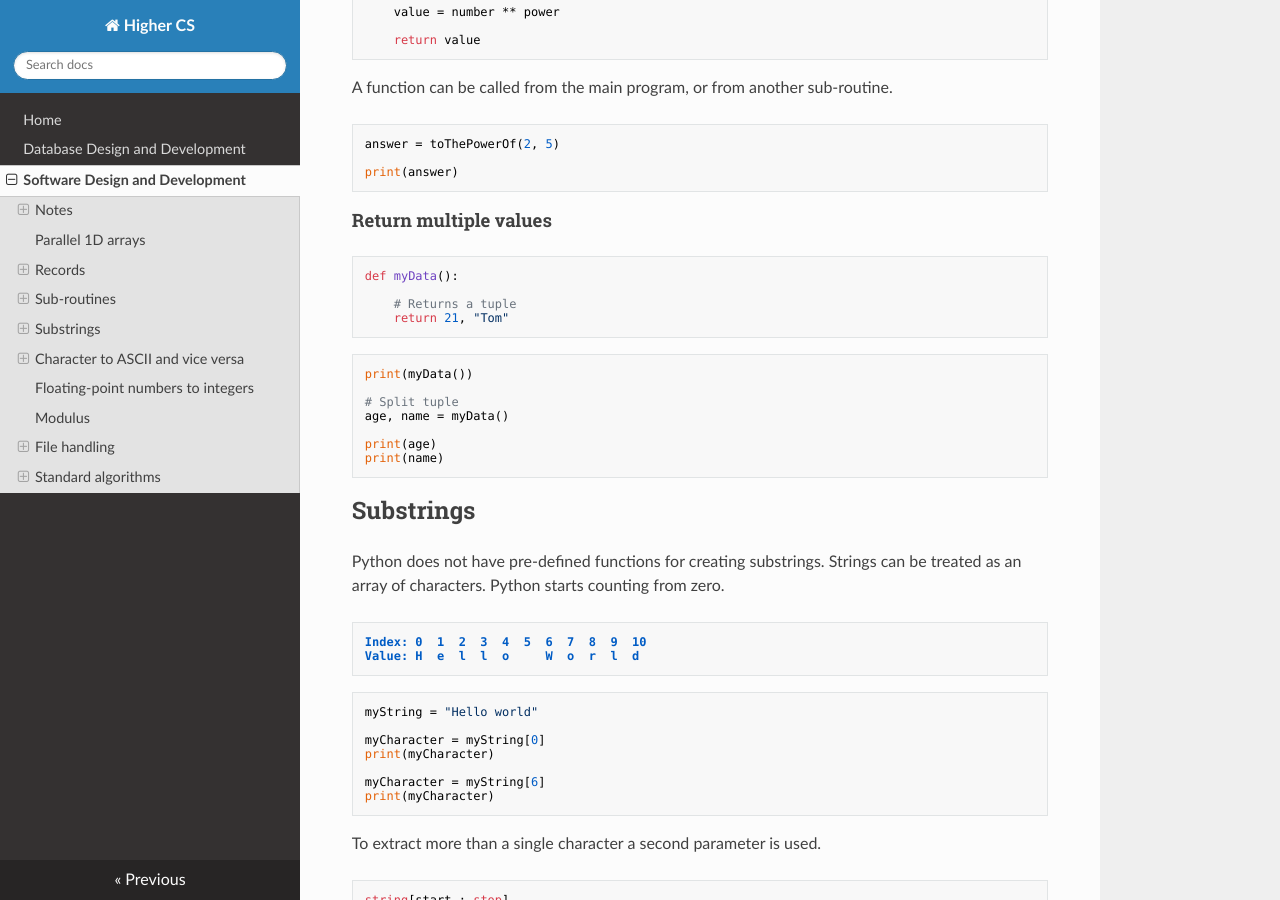
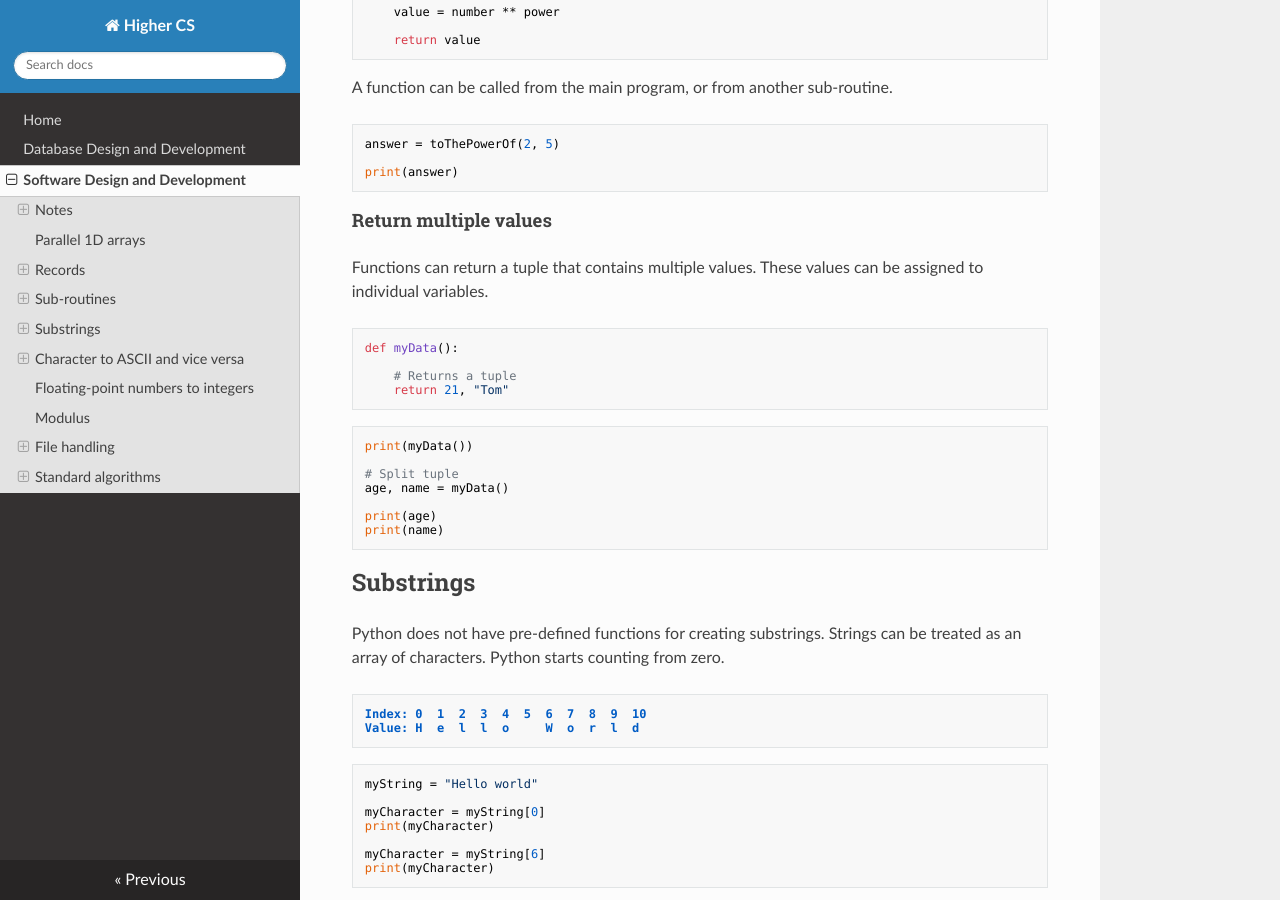
Before and after one commit to MrFriendCS/H-CS, an MkDocs documentation site: the page built from docs/H-CS-SDD.md, in a window 1280 px wide and 900 px high, scrolled down 2794 px. Built offline with MkDocs 1.6.1, drawn with Linux system fonts in a browser that asks for light colours; nearby versions of some CDN libraries; part of the change alters nothing that is shown.

Commit message:
docs/H-CS-SDD.md updated from https://stackedit.io/

````diff
--- a/docs/H-CS-SDD.md
+++ b/docs/H-CS-SDD.md
@@ -148,6 +148,8 @@ print(answer)
 ```
 
 #### Return multiple values
+
+Functions can return a tuple that contains multiple values.  These values can be assigned to individual variables.
 
 ``` python
 def myData():
@@ -550,6 +552,6 @@ for index in range(len(names)):
 print("Found " + str(count) + " occurence(s)")
 ```
 <!--stackedit_data:
-eyJoaXN0b3J5IjpbMTMwNDM5ODA2OSwxNDMwMzMzNjExLDE5Mz
-E5MDQzNCwxNjg0OTgzMjc0XX0=
+eyJoaXN0b3J5IjpbLTE1NzkzNjc4OTYsMTQzMDMzMzYxMSwxOT
+MxOTA0MzQsMTY4NDk4MzI3NF19
 -->
````
